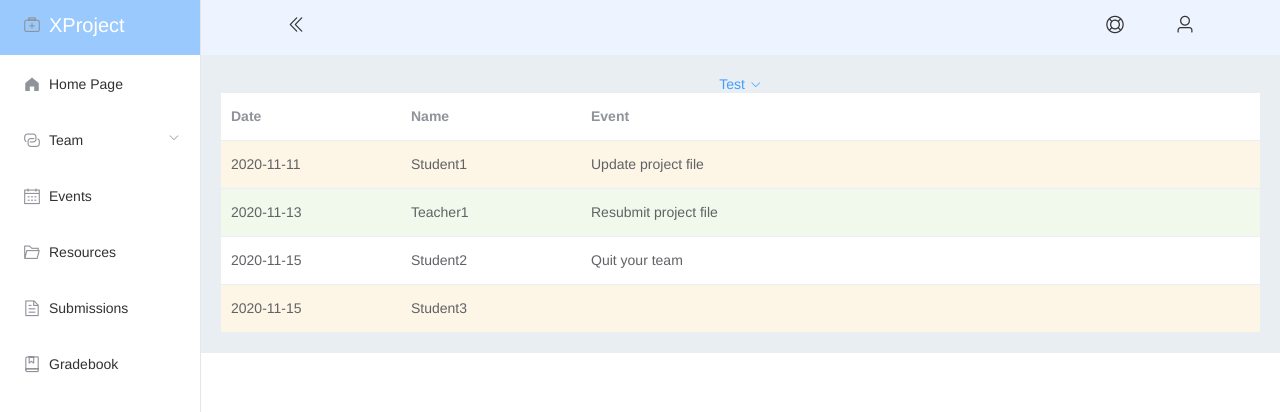
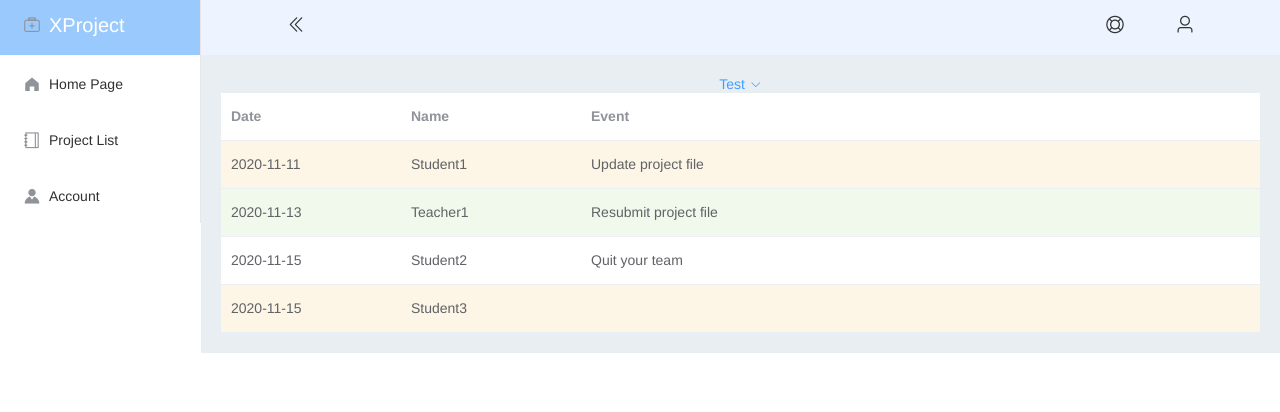
Before and after one commit to SUSTech-XProject/XProject, a Vue app in the folder web_frontend/xproject-vue/: page /test in a window 1280 px wide. Shown: the top 412 px of the page. Built offline with nearby package versions, Linux system fonts and the light colour scheme.

Commit message:
Sidebar update

```diff
--- a/web_frontend/xproject-vue/src/components/sidebar/index.vue
+++ b/web_frontend/xproject-vue/src/components/sidebar/index.vue
@@ -1,5 +1,5 @@
 <template>
-  <div id = "left-bar" style="height: 100%">
+  <div id = "left-bar">
   <el-menu  class="el-menu-vertical-demo" @open="handleOpen" @close="handleClose" :collapse="isCollapse" style="height: 100%">
     <el-menu-item index="1" id = "Title">
       <i class="el-icon-first-aid-kit" ></i>
@@ -11,37 +11,45 @@
       <span slot="default">Home Page</span>
     </el-menu-item>
 
-    <el-submenu index="3">
-      <template slot="title">
-        <i class="el-icon-connection"></i>
-        <span slot="title">Team</span>
-      </template>
-      <el-menu-item-group>
+    <el-menu-item index="3">
+      <i class="el-icon-notebook-1"></i>
+      <span slot="default">Project List</span>
+    </el-menu-item>
+    <el-menu-item index="4" >
+      <i class="el-icon-s-custom"></i>
+      <span slot="title">Account</span>
+    </el-menu-item>
+<!--    <el-submenu index="3">-->
+<!--      <template slot="title">-->
+<!--        <i class="el-icon-connection"></i>-->
+<!--        <span slot="title">Team</span>-->
+<!--      </template>-->
+<!--      <el-menu-item-group>-->
 
-        <el-menu-item index="3-1">My Team</el-menu-item>
-        <el-menu-item index="3-2">Forming</el-menu-item>
-      </el-menu-item-group>
+<!--        <el-menu-item index="3-1">My Team</el-menu-item>-->
+<!--        <el-menu-item index="3-2">Forming</el-menu-item>-->
+<!--      </el-menu-item-group>-->
 
-    </el-submenu>
+<!--    </el-submenu>-->
 
-    <el-menu-item index="4" >
-      <i class="el-icon-date"></i>
-      <span slot="title">Events</span>
-    </el-menu-item>
-    <el-menu-item index="5">
-      <i class="el-icon-folder-opened"></i>
-      <span slot="title">Resources</span>
-    </el-menu-item>
-    <el-menu-item index="6">
-      <i class="el-icon-document"></i>
-      <span slot="title">Submissions</span>
-    </el-menu-item>
-    <el-menu-item index="7">
-      <i class="el-icon-collection"></i>
-      <span slot="title">Gradebook</span>
-    </el-menu-item>
+<!--    <el-menu-item index="4" >-->
+<!--      <i class="el-icon-date"></i>-->
+<!--      <span slot="title">Events</span>-->
+<!--    </el-menu-item>-->
+<!--    <el-menu-item index="5">-->
+<!--      <i class="el-icon-folder-opened"></i>-->
+<!--      <span slot="title">Resources</span>-->
+<!--    </el-menu-item>-->
+<!--    <el-menu-item index="6">-->
+<!--      <i class="el-icon-document"></i>-->
+<!--      <span slot="title">Submissions</span>-->
+<!--    </el-menu-item>-->
+<!--    <el-menu-item index="7">-->
+<!--      <i class="el-icon-collection"></i>-->
+<!--      <span slot="title">Gradebook</span>-->
+<!--    </el-menu-item>-->
 <!--    <el-menu-item index="8">-->
-      <el-radio-group v-model="isCollapse" style="margin-bottom: 20px;">
+      <el-radio-group v-model="isCollapse">
         <i v-show="!isCollapse" class="el-icon-s-fold expandBtn" @click="isCollapse=true"></i>
         <i v-show="isCollapse" class="el-icon-s-fold shrinkBtn" @click="isCollapse=false"></i>
       </el-radio-group>
@@ -75,15 +83,22 @@ export default {
 
 <style>
 #left-bar{
-  padding: 0px;
-  margin: 0px;
+  /*padding: 0px;*/
+  /*margin: 0px;*/
   height: 100%;
   /*background: blueviolet;*/
 }
 .el-radio-group {
+  /*position: center;*/
+  position: absolute;
+  bottom: 5%;
   font-size: 20px;
-  line-height: 60px;
-  margin-top: 20px;
+  /*line-height: 300%;*/
+  line-height: 100%;
+  /*margin-bottom: 10px;*/
+  /*margin-top: 10%;*/
+  /*margin-bottom: 10%;*/
+  /*margin-top: 20px;*/
   /*margin-left: 0px;*/
   /*width: 200px;*/
 }
@@ -92,16 +107,17 @@ export default {
   /*left: -18px;*/
   /*top: 38px;*/
   color: #151d41;
+  /*margin-bottom: 10%;*/
   /*margin-left: 100px;*/
   transform: rotate(180deg);
 }
 .expandBtn {
-  position: center;
-  left: -18px;
-  top: 38px;
+  /*position: center;*/
+  /*left: -18px;*/
+  /*top: 38px;*/
   color: #151d41;
   margin-left: 160px;
-  transform: rotate(0deg);
+  /*transform: rotate(0deg);*/
 }
 .el-menu-vertical-demo:not(.el-menu--collapse) {
   width: 200px;
```
